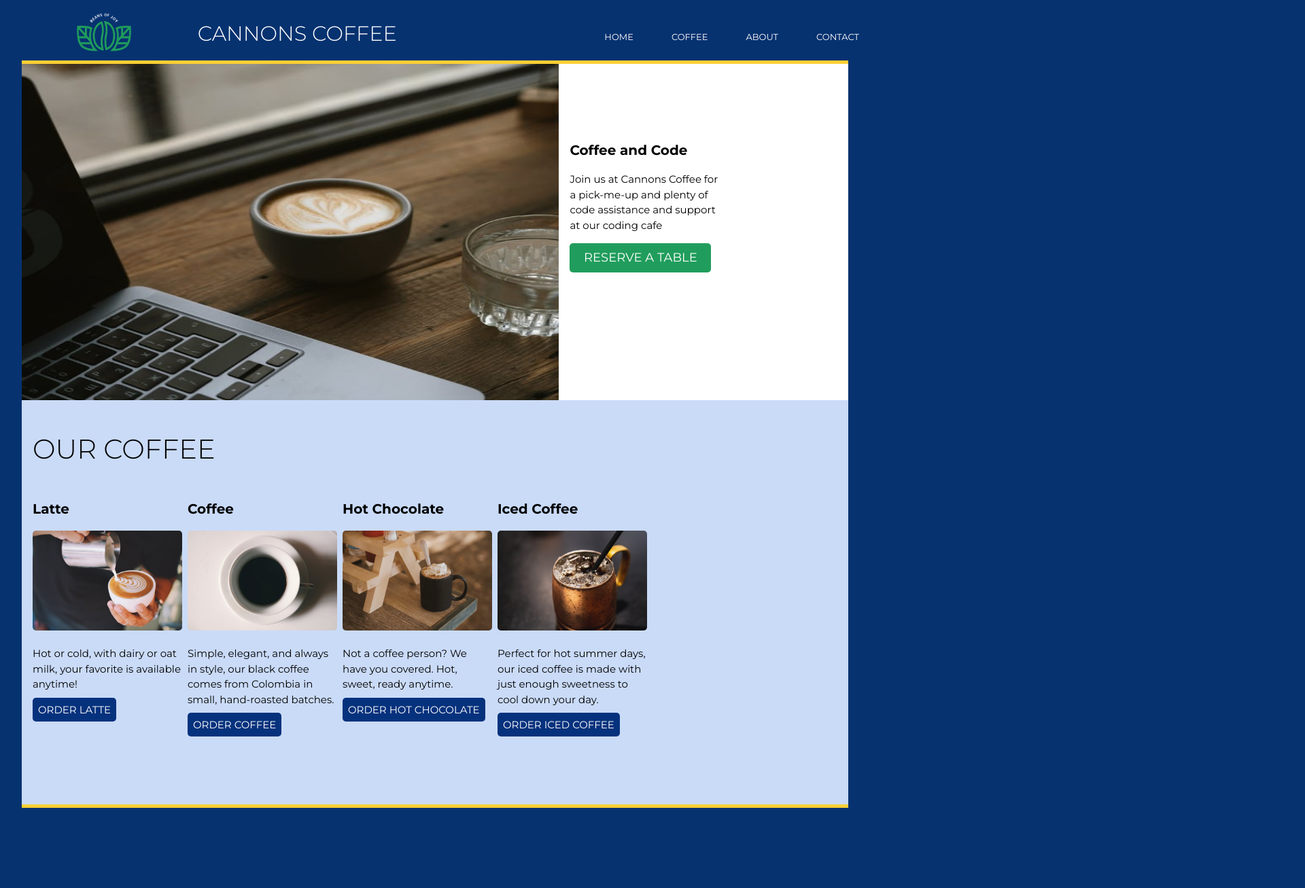
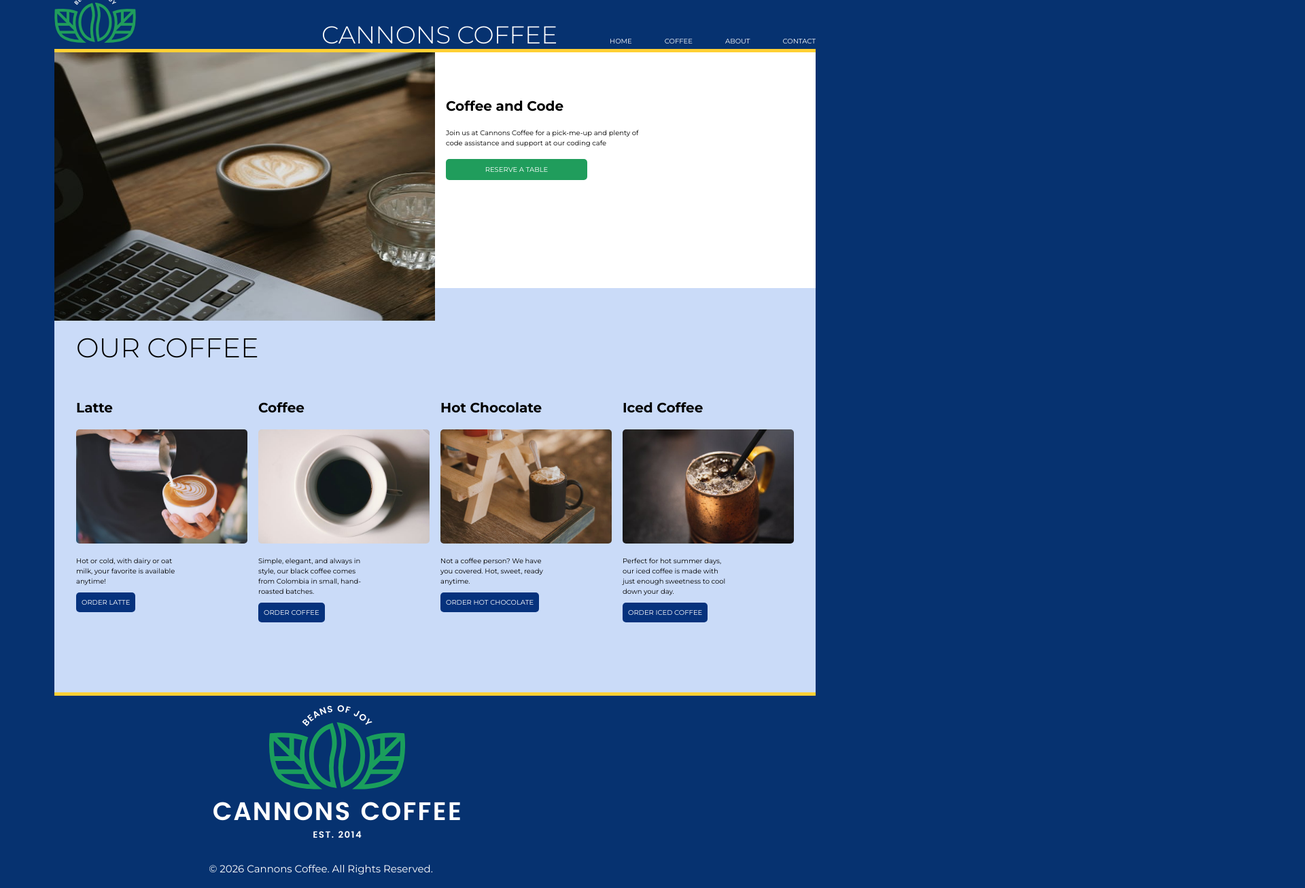
Before and after one commit to RitaPope/cannons-coffee, a plain HTML site: page index.html in a window 1280 px wide. Shown: the top 1307 px of the page at 68% size, 1920 px wide, since content can reach past the window. Before the commit the page ends 1189 px from the top, so only its background shows below. Drawn offline with Linux system fonts and the light colour scheme.

Commit message:
“message”

```diff
--- a/css/styles.css
+++ b/css/styles.css
@@ -28,13 +28,45 @@ body {
 	font-size: 1.125rem;
 	line-height: 1.5;
 	font-family: var(--font);
-	margin: 0;
+	margin: 0 auto;
 }
 
 .wrapper,
 .wrapper2 {
-	/* 		max-width: 1200px; */
 	margin: 0 auto;
+}
+
+header {
+	text-transform: uppercase;
+	display: flex;
+	flex-flow: row wrap;
+	gap: 0.5rem;
+	margin: 0 auto;
+	text-align: center;
+	justify-content: center;
+	padding-bottom: 1rem;
+}
+
+.logo1 {
+	width: 151px;
+	margin: 0 auto;
+}
+
+nav ul {
+	list-style-type: none;
+	padding: 0;
+	margin: 0;
+	display: flex;
+	flex-flow: row wrap;
+	align-items: center;
+	gap: 0.5rem;
+	justify-content: center;
+}
+
+nav a {
+	color: var(--white);
+	text-decoration: none;
+	margin-left: 2.5rem;
 }
 
 h1 {
@@ -43,23 +75,20 @@ h1 {
 	line-height: var(--height);
 	font-weight: var(--weight);
 	text-transform: uppercase;
-	/* 	width: 250px; */
 	margin: 0 auto;
 	text-align: center;
 }
 
 h2 {
-	font-size: 3rem;
+	font-size: 3.6rem;
 	line-height: var(--height);
 	font-weight: var(--weight);
 	text-transform: uppercase;
-	/* 	text-align: center; */
 }
 
 h3 {
 	font-size: 20px;
 	line-height: var(--height);
-	font-weight: var(--weight);
 	font-weight: bold;
 }
 
@@ -85,41 +114,6 @@ h3 {
 	text-decoration: none;
 }
 
-header {
-	text-transform: uppercase;
-	display: flex;
-	flex-flow: row wrap;
-	gap: 2rem;
-	margin: 0 auto;
-	text-align: center;
-	justify-content: center;
-	padding-bottom: 1rem;
-}
-
-.logo {
-	width: 151px;
-	margin: 0 auto;
-	padding-bottom: -1rem;
-}
-
-nav ul {
-	list-style-type: none;
-	padding: 0;
-	margin: 0;
-	display: flex;
-	flex-flow: row wrap;
-	align-items: center;
-	gap: 1rem;
-	justify-content: center;
-	padding-top: -1rem;
-}
-
-nav a {
-	color: var(--white);
-	text-decoration: none;
-	margin-left: 2.5rem;
-}
-
 .hero {
 	background-color: var(--white);
 	display: block;
@@ -131,71 +125,91 @@ nav a {
 	width: 100%;
 	height: 350px;
 }
+.photo1 {
+	width: 100%;
+	height: 350px;
+}
 
 p {
-	font-size: 15px;
+	font-size: 20px;
 	text-align: left;
-	width: 220px;
-	/* 	margin-top: -2rem; */
+	width: 285px;
 }
 
 .main {
 	background-color: var(--lightblue);
-	padding: 1rem;
 	border-bottom: 5px solid var(--sunglow);
+	margin-top: -3rem;
 }
 
+/* ---------- Coffee cards ---------- */
 .coffee-cards {
 	display: flex;
 	flex-wrap: wrap;
-	width: 100%;
+	justify-content: center;
+	gap: 1.5rem;
 }
 
-.latte {
-	width: 250px;
-	/* 	height: 200px; */
+.card {
+	width: 375px;
+}
+
+.card img {
+	width: 100%;
 	border-radius: var(--radius);
 }
 
-.coffee {
-	width: 250px;
-	/* 	height: 200px; */
-	border-radius: var(--radius);
-}
-.hot-choc {
-	width: 250px;
-	/* 	height: 200px; */
-	border-radius: var(--radius);
-}
-.iced-coffee {
-	width: 250px;
-	/* 	height: 200px; */
-	border-radius: var(--radius);
+.card p {
+	width: auto; /* stops the global p width from resizing cards */
 }
 
+footer {
+	display: flex;
+	flex-flow: wrap;
+	justify-content: center;
+}
+
+.footer {
+	color: var(--white);
+	font-size: 15px;
+	text-align: center;
+}
+
+/* ---------- Tablet ---------- */
 @media (min-width: 650px) {
 	.coffee-cards {
 		width: 100%;
-		gap: 1rem;
+		gap: 1.5rem;
+	}
+	.card {
+		width: calc((100% - 2rem) / 2);
 	}
 	header {
 		margin-top: 2rem;
+		display: flex;
+		flex-flow: wrap;
 	}
 	h1 {
-		/* 		width: 470px; */
-		align-content: center;
 		margin-top: 2rem;
+		margin-right: 1.8rem;
 	}
-	.logo {
+	.logo1 {
 		width: 125px;
 	}
 	nav ul {
-		margin-left: 8.5rem;
 		padding-bottom: 1rem;
 	}
 	.hero {
 		display: flex;
 		padding: 0;
+		margin-top: -2rem;
+	}
+	.photo {
+		height: 375px;
+		/* 		width: 50%; */
+	}
+	.photo1 {
+		width: 50%;
 	}
 	.hero-card {
 		padding: 1rem;
@@ -203,69 +217,82 @@ p {
 	h2 {
 		font-size: 40px;
 	}
+	p {
+		font-size: 17px;
+	}
+	.main {
+		padding: 2rem;
+	}
+	.footer {
+		width: 400px;
+	}
 }
 
+/* ---------- Desktop ---------- */
 @media (min-width: 1000px) {
-	.coffee-cards {
-		width: 200%;
-		gap: 0.5rem;
+	.wrapper,
+	.wrapper2 {
+		margin: -3rem 5rem;
 	}
-
 	header {
-		display: flex;
-		flex-flow: nowrap;
-		/* 		justify-content: space-around; */
-		height: 25px;
-		margin: 1rem;
+		flex-wrap: nowrap;
+		align-items: baseline;
+		justify-content: space-around;
 	}
 	h1 {
-		/* 		width: 1500px; */
-		font-size: 1.9rem;
-		margin-left: -2rem;
-		margin-top: 1rem;
+		font-size: 36px;
 	}
-	.logo {
-		width: 80px;
-		height: 60px;
-	}
-	nav ul {
-		display: flex;
-		/* 		justify-content: space-around; */
-		/* gap: -1rem; */
-		flex-flow: nowrap;
-		margin-top: 1.5rem;
+	.logo1 {
+		width: 60px;
 	}
 	nav a {
-		justify-content: center;
-		/* 		gap: -2rem; */
-		font-size: 13px;
-		/* 		padding-top: 5rem; */
+		font-size: 10px;
 	}
 	.hero {
-		margin: 3rem 2rem 0 2rem;
-		height: 500px;
+		height: 400px;
 	}
 	.photo {
-		height: 495px;
-		width: 65%;
+		height: 395px;
+		width: 50%;
+	}
+	.photo1 {
+		height: 395px;
+		width: 50%;
 	}
 	.hero-card {
-		margin-top: 5rem;
+		margin-top: 2rem;
 	}
-	.latte {
-		width: 220px;
-	}
-	.coffee {
-		width: 220px;
-	}
-	.hot-choc {
-		width: 220px;
-	}
-	.iced-coffee {
-		width: 220px;
+	p,
+	.hero-card {
+		width: 300px;
+		margin-bottom: 1rem;
+		font-size: 10px;
 	}
 	.main {
-		margin: 0 2rem;
-		height: 600px;
+		width: 100%;
+		height: 600px; /* remove if you don’t need a fixed height */
+	}
+	.coffee-cards {
+		width: 100%;
+		max-width: 1200px;
+		margin: 0 auto;
+		gap: 1rem;
+		flex-wrap: nowrap;
+		justify-content: space-between;
+	}
+	.card {
+		width: calc((100% - 3rem) / 4); /* 4 cards, 3 gaps of 1rem */
+	}
+	.card p {
+		width: 160px;
+	}
+	footer {
+		display: inline-block;
+	}
+	.logo2 {
+		margin-left: 14rem;
+	}
+	.footer {
+		margin-left: 12rem;
 	}
 }
--- a/index.html
+++ b/index.html
@@ -72,6 +72,9 @@ Alt text: Cannons Coffee Logo, Beans of Joy -->
 		</main>
 
 <footer>
+    <img class="logo2" src="images/logo-footer.png" alt="Cannons Coffee, Beans of Joy! Est. 2014" />
+			<p class="footer">&copy 2026 Cannons Coffee. All Rights Reserved.</p>
+			<!-- Image: logo-footer.png   Alt text: Cannons Coffee, Beans of Joy! Est. 2014 -->
 </footer>
 </div>
 </body>
```
Also changed, not shown: latte.html (+29 -0 lines), images/logo-footer.png (added).
